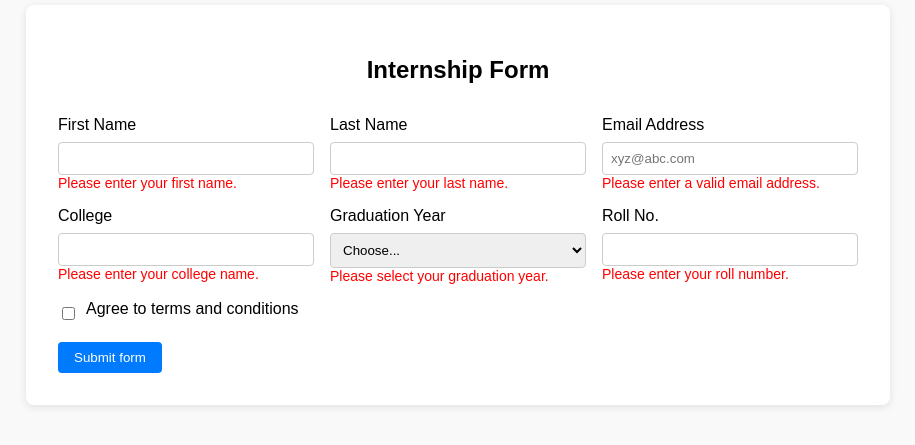
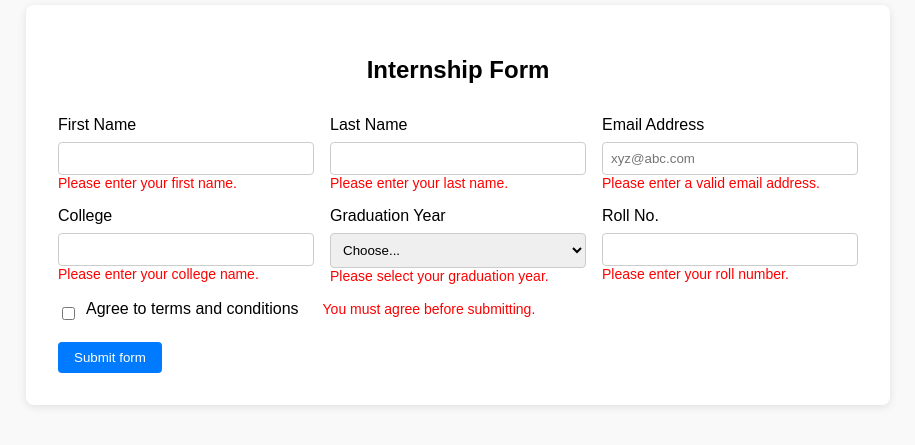
Before and after one commit to acciojob/bootstrap-form-easy-Arpangeek, a website: page main.html in a window 1280 px wide. Shown: the part 195-640 px from the top of the page, without its empty margins (182-1097 px from the left). Drawn offline with Linux system fonts and the light colour scheme.

Commit message:
created a submission

```diff
--- a/main.html
+++ b/main.html
@@ -59,8 +59,8 @@
     <div class="form-check">
       <input type="checkbox" id="conditions-checkbox" required>
       <label for="conditions-checkbox" class="form-label">Agree to terms and conditions</label>
+      <div class="invalid-feedback">You must agree before submitting.</div>
     </div>
-    <div class="invalid-feedback">You must agree before submitting.</div>
 
     <button type="submit">Submit form</button>
   </form>
--- a/styles.css
+++ b/styles.css
@@ -65,6 +65,14 @@ body {
       margin-left: 0.5rem;
     }
 
+    .form-check .invalid-feedback {
+      display: block;
+      margin-left: 1.5rem;
+      margin-top: -0.5rem;
+      font-size: 0.875rem;
+      color: red;
+    }
+
     button {
       background-color: #007bff;
       color: white;
```
